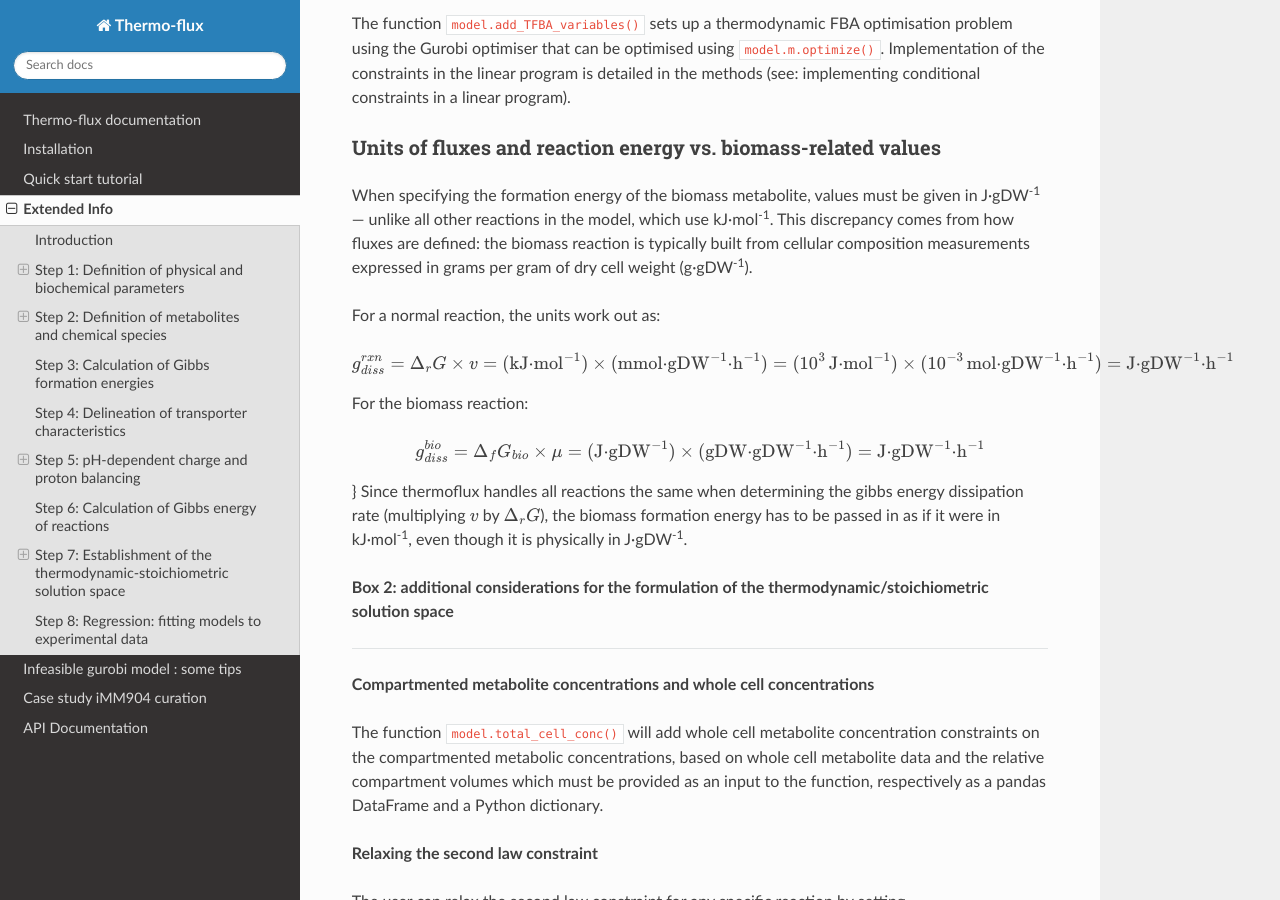
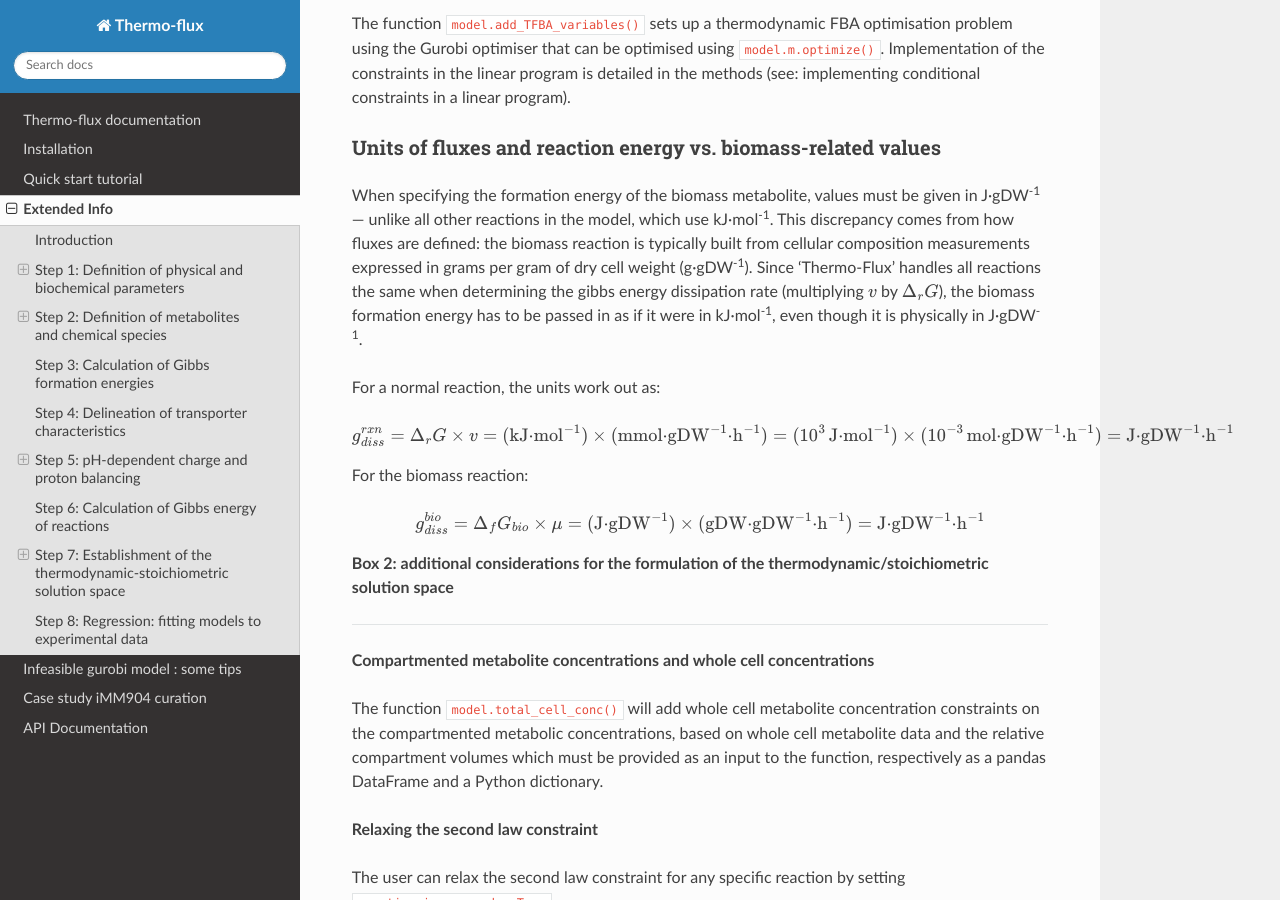
Before and after one commit to molecular-systems-biology/thermo-flux, a Sphinx documentation site: the page built from docs/extended_info.rst, in a window 1280 px wide and 900 px high, scrolled down 8244 px. Built offline with Sphinx 7.4.7 and the Read the Docs theme 3.1.0, drawn with Linux system fonts in a browser that asks for light colours; some of the changed lines change nothing that is shown; some of the changed text lies outside the part shown.

Commit message:
rwork extended info

```diff
--- a/docs/extended_info.rst
+++ b/docs/extended_info.rst
@@ -121,7 +121,7 @@ In ``Thermo-Flux``, the function ``thermo_flux.tools.drg_tools.dfGbm()`` returns
 
 This function uses the following approach:
 
-The standard enthalpy of combustion (:math:`H_c^0`) is estimated using the Patel-Erickson equation, which assumes it is proportional to the number of electrons transferred to oxygen during combustion. Here :math:`n_C`, :math:`n_H`, :math:`n_O`, :math:`n_N`, :math:`n_P` and :math:`n_S` are the number of C, H, O, N, P and S atoms in the biomass empirical formula:
+The standard enthalpy of combustion (:math:`H_c^0`) is estimated using the Patel-Erickson equation, which assumes it is proportional to the number of electrons transferred to oxygen during combustion. Here :math:`n_C`, :math:`n_H`, :math:`n_O`, :math:`n_N`, :math:`n_P` and :math:`n_S` are the number of C, H, O, N, P and S atoms in the biomass elemental formula:
 
 .. math::
 
@@ -145,7 +145,7 @@ From which the Gibbs free energy of formation follows:
 
    \Delta_f G_{bm}^0 = \Delta_f H_{bm}^0 - T \Delta_f S_{bm}^0
 
-Finally, the molar Gibbs formation energy can be converted to a mass-specific value using either the cell dry weight density or the molecular mass from the empirical formula:
+Finally, the Gibbs formation energy can be converted to a mass-specific value using either the cell dry weight density or the molecular mass from the biomass elemental formula:
 
 .. math::
 
@@ -300,7 +300,7 @@ The function ``model.add_TFBA_variables()`` sets up a thermodynamic FBA optimisa
 Units of fluxes and reaction energy vs. biomass-related values
 --------------------------------------------------------------
 
-When specifying the formation energy of the biomass metabolite, values must be given in J·gDW\ :sup:`-1` — unlike all other reactions in the model, which use kJ·mol\ :sup:`-1`. This discrepancy comes from how fluxes are defined: the biomass reaction is typically built from cellular composition measurements expressed in grams per gram of dry cell weight (g·gDW\ :sup:`-1`).
+When specifying the formation energy of the biomass metabolite, values must be given in J·gDW\ :sup:`-1` — unlike all other reactions in the model, which use kJ·mol\ :sup:`-1`. This discrepancy comes from how fluxes are defined: the biomass reaction is typically built from cellular composition measurements expressed in grams per gram of dry cell weight (g·gDW\ :sup:`-1`). Since 'Thermo-Flux' handles all reactions the same when determining the gibbs energy dissipation rate (multiplying :math:`v` by :math:`\Delta_r G`), the biomass formation energy has to be passed in as if it were in kJ·mol\ :sup:`-1`, even though it is physically in J·gDW\ :sup:`-1`.
 
 For a normal reaction, the units work out as:
 
@@ -319,7 +319,6 @@ For the biomass reaction:
    = (\text{J·gDW}^{-1}) \times (\text{gDW·gDW}^{-1}\text{·h}^{-1})
    = \text{J·gDW}^{-1}\text{·h}^{-1}
 
-} Since thermoflux handles all reactions the same when determining the gibbs energy dissipation rate (multiplying :math:`v` by :math:`\Delta_r G`), the biomass formation energy has to be passed in as if it were in kJ·mol\ :sup:`-1`, even though it is physically in J·gDW\ :sup:`-1`.
 
 .. rubric:: Box 2: additional considerations for the formulation of the thermodynamic/stoichiometric solution space
 -------------------------------------------------------------------------------------------------------------------
```
